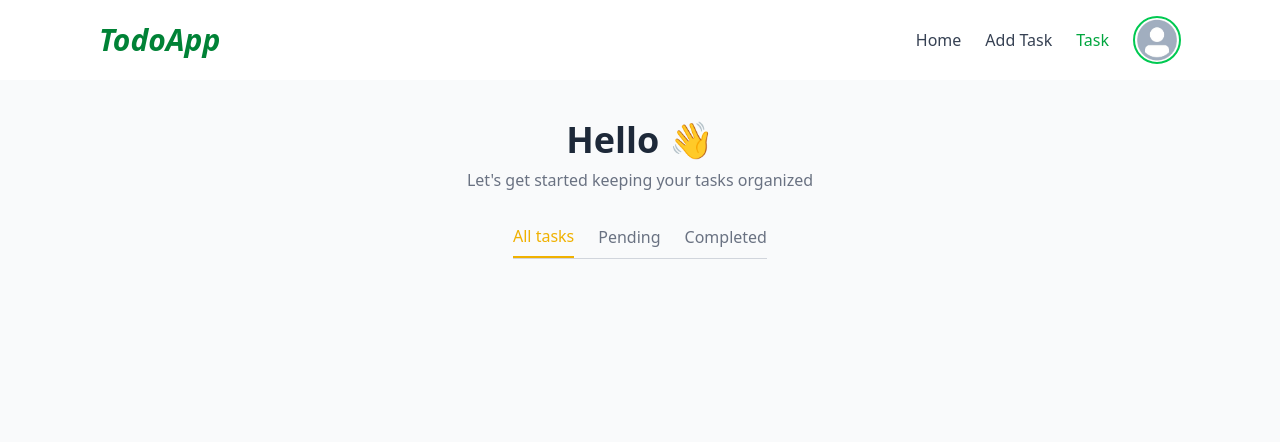
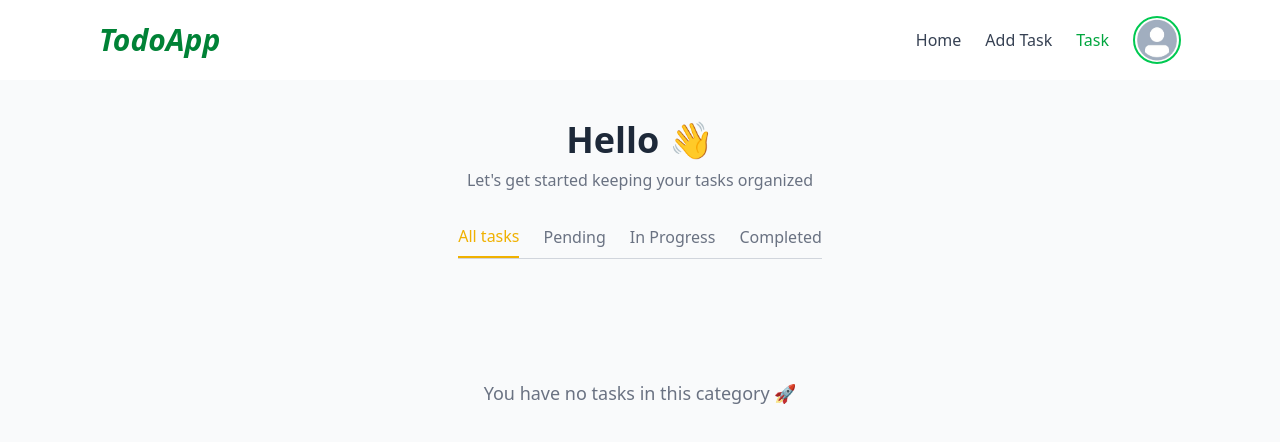
Before and after one commit to MichaelJD-MJD/Todolist-NextJS, a Next.js app: page /task in a window 1280 px wide. Shown: the top 442 px of the page. Built offline with nearby package versions, Linux system fonts and the light colour scheme.

Commit message:
[frontend]: integrate filter task by status

```diff
--- /dev/null
+++ b/src/app/api/tasks/user/[id]/status/route.ts
@@ -0,0 +1,52 @@
+import { prisma } from "@/lib/prisma";
+import { NextResponse } from "next/server";
+import { Status } from "../../../../../../../lib/generated/prisma";
+
+export async function GET(
+  req: Request,
+  { params }: { params: { id: string } }
+) {
+  try {
+    const user = await prisma.user.findFirst({
+      where: {
+        id: params.id,
+      },
+    });
+
+    if (!user) {
+      return NextResponse.json({
+        success: false,
+        message: "user not found",
+      });
+    }
+
+    const url = new URL(req.url);
+   const rawStatus = url.searchParams.get("status")?.toUpperCase() as Status;
+
+    // Validasi status
+    if (
+      !rawStatus ||
+      !["PENDING", "IN_PROGRESS", "COMPLETE"].includes(rawStatus)
+    ) {
+      return NextResponse.json({
+        success: false,
+        message: "Invalid or missing status query parameter",
+      });
+    }
+
+     const userTaskByStatus = await prisma.task.findMany({
+       where: {
+         userId: user.id,
+         status: rawStatus,
+       },
+     });
+
+    return NextResponse.json({ success: true, data: userTaskByStatus });
+  } catch (error) {
+    console.log(error);
+    return NextResponse.json({
+      success: false,
+      message: "Failed to filter user task",
+    });
+  }
+}
--- a/src/app/task/page.tsx
+++ b/src/app/task/page.tsx
@@ -1,4 +1,4 @@
-"use client"
+"use client";
 
 import Navbar from "@/components/Navbar";
 import TaskCard from "@/components/TaskCard";
@@ -6,25 +6,39 @@ import { axiosInstance } from "@/lib/axios";
 import { useUserStore } from "@/lib/store";
 import { useEffect, useState } from "react";
 
+const TABS = [
+  { label: "All tasks", value: "ALL" },
+  { label: "Pending", value: "PENDING" },
+  { label: "In Progress", value: "IN_PROGRESS" },
+  { label: "Completed", value: "COMPLETE" },
+];
 
 export default function Task() {
   const user = useUserStore((state) => state.user);
   const [tasks, setTasks] = useState([]);
+  const [status, setStatus] = useState("ALL");
 
   const fetchTasks = async () => {
+    if (!user) return;
     try {
-        const response = await axiosInstance.get(`/tasks/user/${user?.id}`);
+      if (status === "ALL") {
+        const response = await axiosInstance.get(`/tasks/user/${user.id}`);
         setTasks(response.data?.data || []);
+      } else {
+        const response = await axiosInstance.get(
+          `/tasks/user/${user.id}/status?status=${status}`
+        );
+        setTasks(response.data?.data || []);
+      }
     } catch (error) {
-        console.error("Error fetching task: ", error);
+      console.error("Error fetching tasks:", error);
     }
   };
 
   useEffect(() => {
-      if (user) {
     fetchTasks();
-      }
-    }, [user]);
+  }, [user, status]);
+
   return (
     <>
       <Navbar />
@@ -41,26 +55,38 @@ export default function Task() {
 
         {/* Filter Tabs */}
         <div className="flex gap-6 mb-10 border-b border-gray-300">
-          {["All tasks", "Pending", "Completed"].map((tab, index) => (
+          {TABS.map((tab, index) => (
             <button
               key={index}
-              className={`pb-2 text-sm sm:text-base font-medium ${
-                tab === "All tasks"
+              onClick={() => setStatus(tab.value)}
+              className={`pb-2 text-sm sm:text-base font-medium cursor-pointer ${
+                status === tab.value
                   ? "text-yellow-500 border-b-2 border-yellow-500"
                   : "text-gray-500 hover:text-gray-700"
               }`}
             >
-              {tab}
+              {tab.label}
             </button>
           ))}
         </div>
 
         {/* Task Grid */}
+        {tasks.length === 0 ? (
+          <div className="text-center text-gray-500 mt-20 text-lg font-medium">
+            You have no tasks in this category 🚀
+          </div>
+        ) : (
           <div className="grid grid-cols-1 sm:grid-cols-2 lg:grid-cols-3 gap-6 w-full max-w-6xl">
             {tasks.map((task, i) => (
-            <TaskCard key={i} index={i} task={task} onTaskChange={fetchTasks} />
+              <TaskCard
+                key={i}
+                index={i}
+                task={task}
+                onTaskChange={fetchTasks}
+              />
             ))}
           </div>
+        )}
       </main>
     </>
   );
```
Lines whose indentation alone changed are shown as unchanged.
